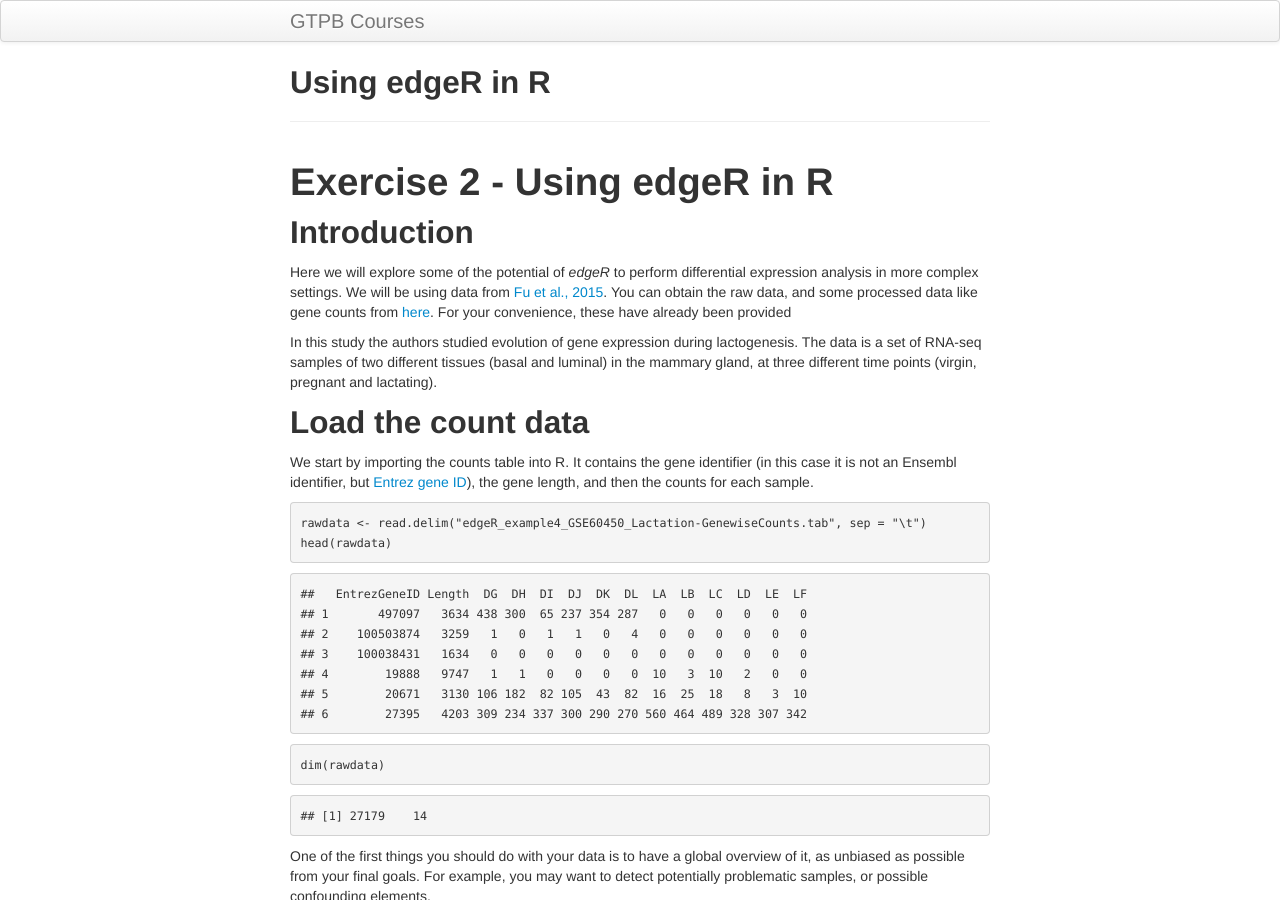
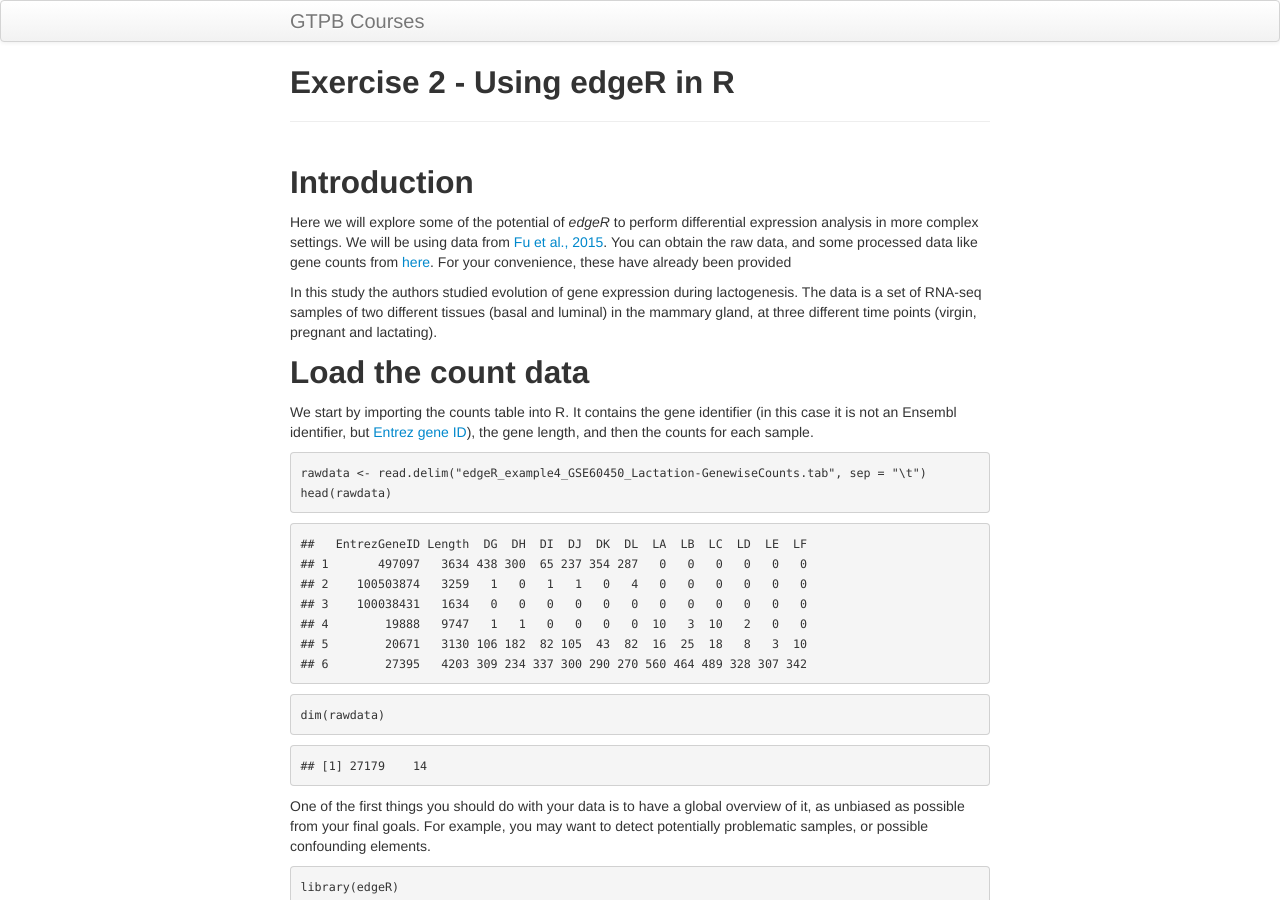
Before and after one commit to GTPB/ADER19F, a Jekyll site: the page built from pages/tutorial_complex.md, in a window 1280 px wide and 900 px high. Built offline with Jekyll 4.4.1, drawn with Linux system fonts in a browser that asks for light colours.

Commit message:
Update tutorial_complex.md

```diff
--- a/pages/tutorial_complex.md
+++ b/pages/tutorial_complex.md
@@ -1,9 +1,7 @@
 ---
 layout: page
-title: Using edgeR in R
+title: Exercise 2 - Using edgeR in R
 ---
-
-# Exercise 2 - Using edgeR in R
 
 ## Introduction
 
```
